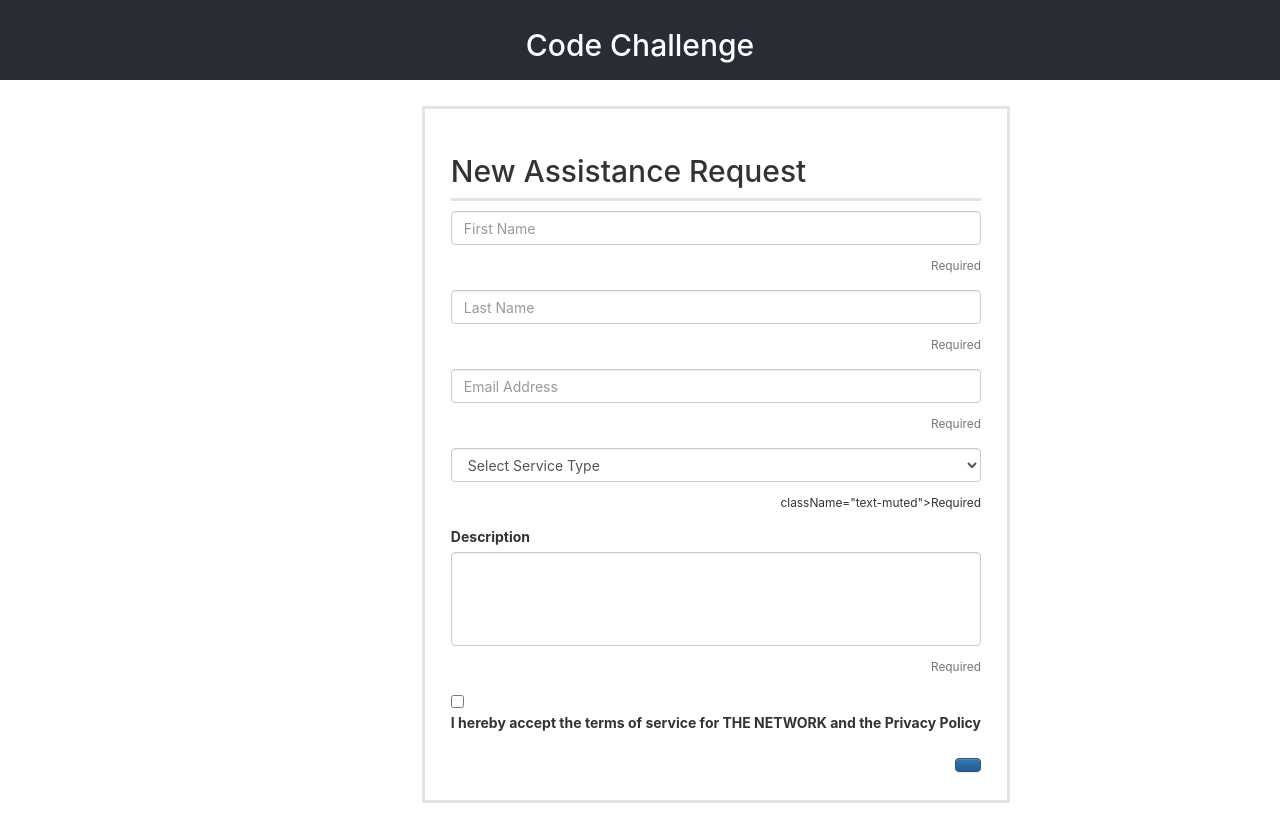
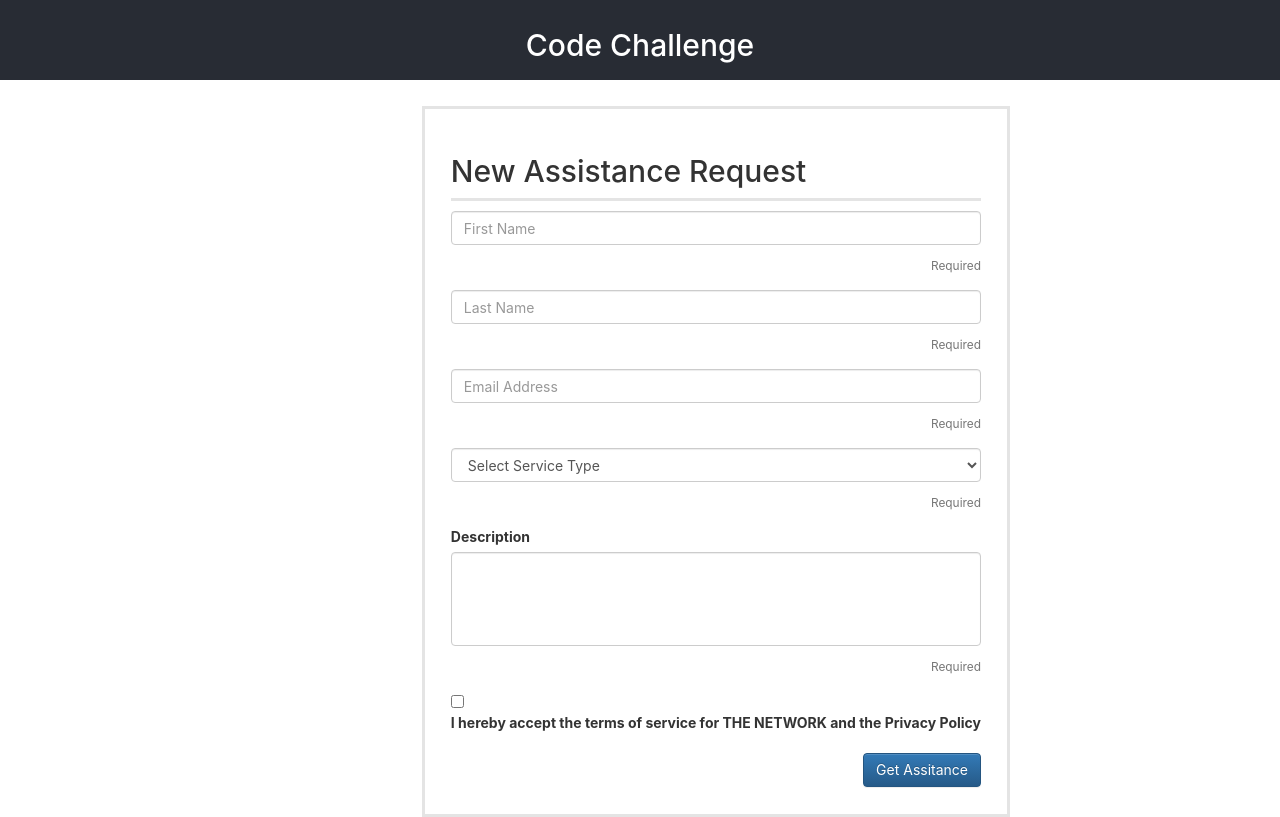
Before and after one commit to d-collins2/Form-Test-Practice, a React (Create React App) app: page / in a window 1280 px wide. Built offline with nearby package versions, Linux system fonts and the light colour scheme; no server answers.

Commit message:
fixed typo

```diff
--- a/src/form/RequestForm.js
+++ b/src/form/RequestForm.js
@@ -209,7 +209,7 @@ class RequestForm extends Component{
                         label="I hereby accept the terms of service for THE NETWORK and the Privacy Policy"
                         name="checked"
                     />
-                    <Button text={"Get Assitance"}/>
+                  <Button label={"Get Assitance"}/>
                 </Form>
             </Row>
         );
--- a/src/form/components/Select.js
+++ b/src/form/components/Select.js
@@ -21,7 +21,7 @@ const Select = ({ controlId, formError, handleChange, name, serviceTypes, value
       			</Form.Control>
       			<Form.Text className="help-block text-red">{formError}</Form.Text>
             <div className="text-right">
-                <Form.Text>className="text-muted">Required</Form.Text>
+                <Form.Text className="text-muted">Required</Form.Text>
             </div>
     		</Form.Group>
   	);
```
